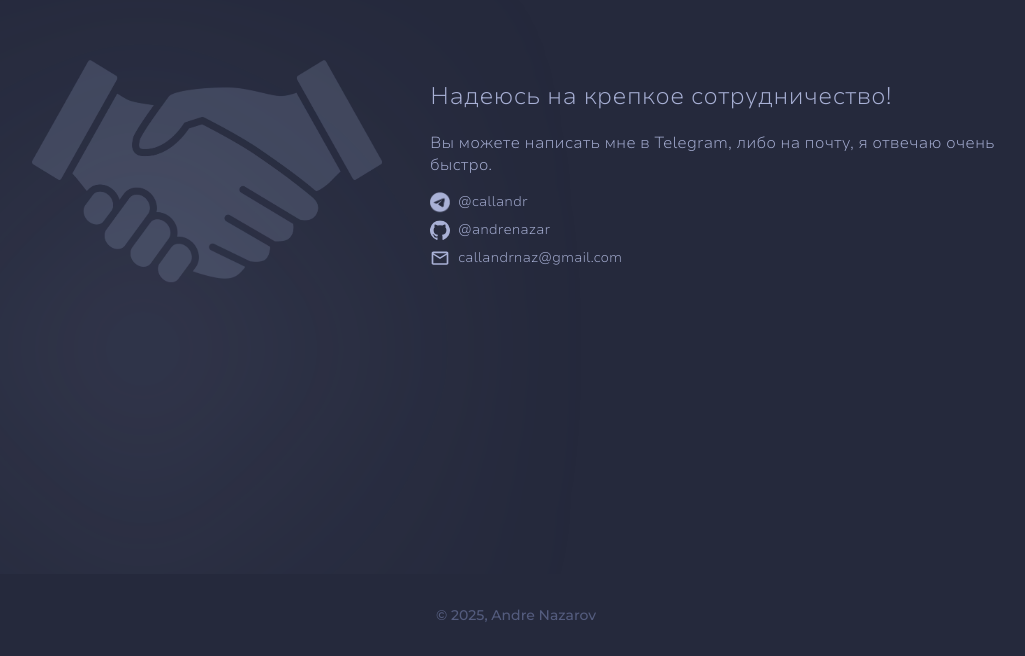
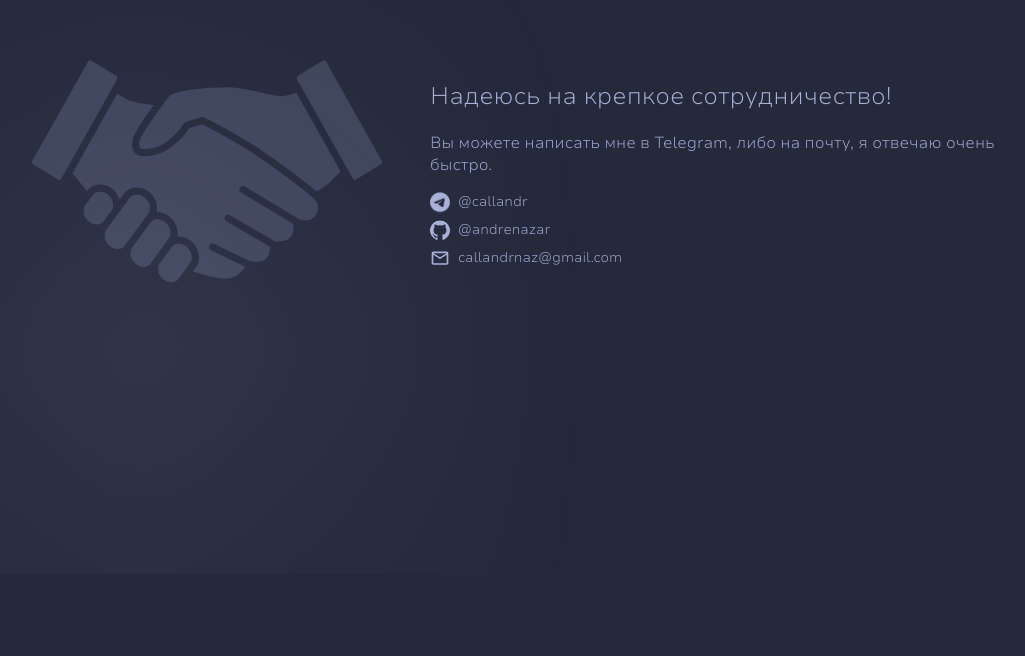
Before and after one commit to AndreNazar/andrenazar.github.io, a website built with Vite: page index.html in a window 1280 px wide. Shown: the part 2466-3122 px from the top of the page, without its empty margins (124-1149 px from the left). After the commit the page ends 3040 px from the top, so only its background shows below. Built offline with nearby package versions, Linux system fonts and the light colour scheme.

Commit message:
убрал футер

```diff
--- a/index.html
+++ b/index.html
@@ -228,11 +228,11 @@
     </section>
   </main>
 
-  <footer>
+  <!-- <footer>
     <div class="footer-content">
-      <p>© 2025, Andre Nazarov </p>
+      <p>© 2025, Andrey Nazarov </p>
     </div>
-  </footer>
+  </footer> -->
 
 
   <script type="module" src="./src/main.ts"></script>
--- a/package.json
+++ b/package.json
@@ -3,6 +3,7 @@
   "private": true,
   "version": "0.0.0",
   "type": "module",
+  "homepage": "https://andrenazar.github.io/",
   "scripts": {
     "dev": "vite",
     "build": "tsc && vite build",
```
